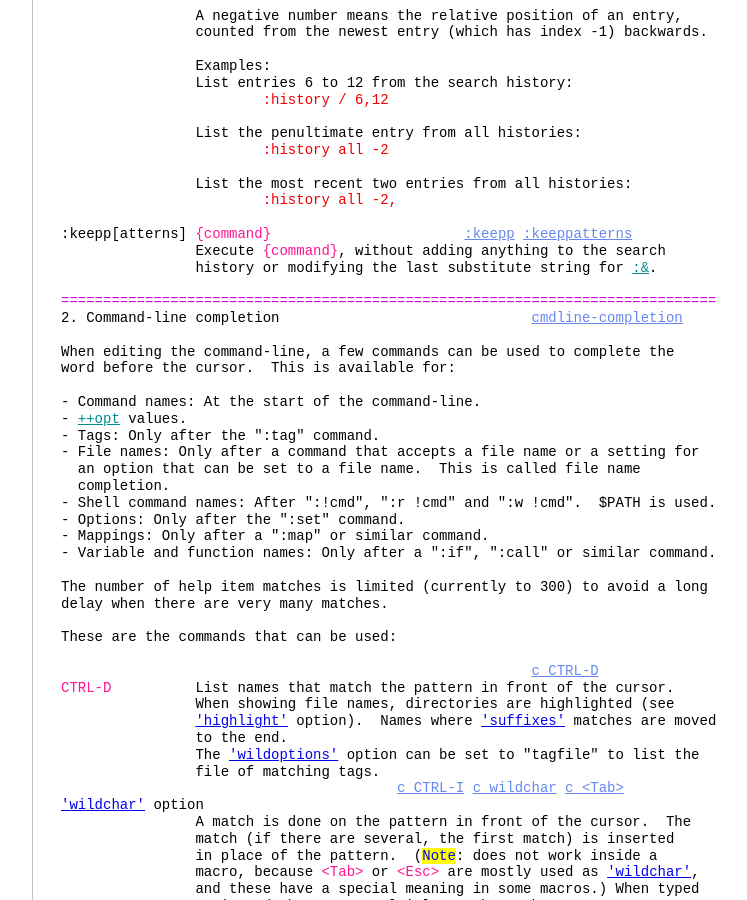
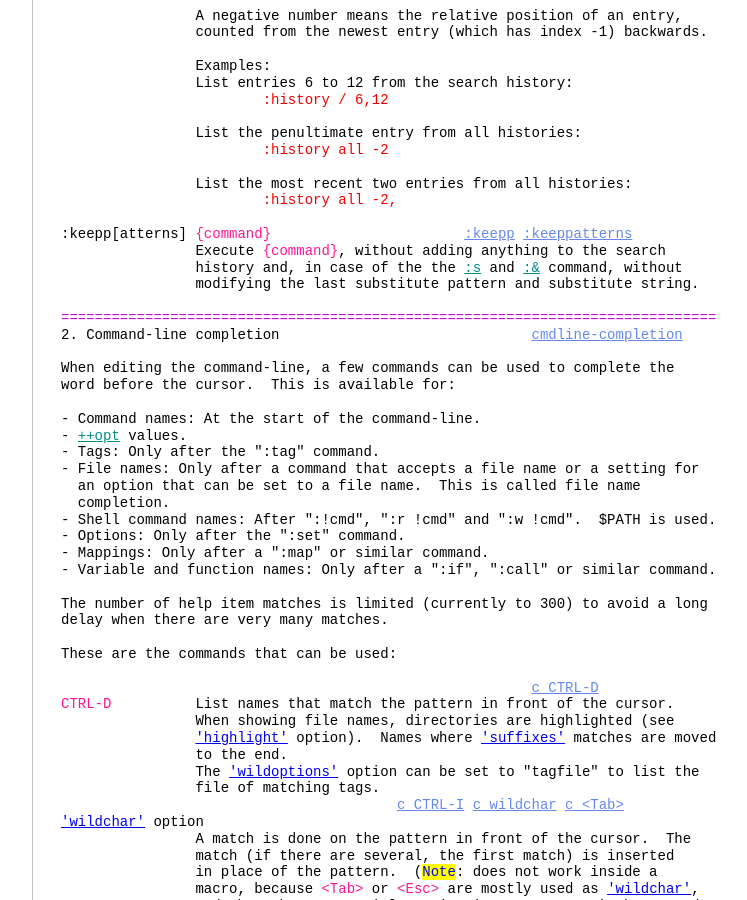
Before and after one commit to vim-jp/vimdoc-en, a Jekyll site: the page built from cmdline.html, in a window 1280 px wide and 900 px high, scrolled down 6343 px. Shown: the whole window, without its empty margins (340-1087 px from the left). Built offline with Jekyll 4.4.1, drawn with Linux system fonts in a browser that asks for light colours; nearby versions of some CDN libraries; comment, search, counter and statistics services are not loaded; some of the changed text lies outside the part shown.

Commit message:
Generated by GitHub workflow 10471724536
https://github.com/vim-jp/vimdoc-en/actions/runs/10471724536

```diff
--- a/cmdline.html
+++ b/cmdline.html
@@ -3,7 +3,7 @@ layout: vimdoc
 helpname: 'cmdline'
 ---
 <div id='vimCodeElement'>
-<a class="Constant" href="cmdline.html" name="cmdline.txt">cmdline.txt</a>&nbsp;&nbsp; For&nbsp;<span class="Identifier">Vim version 9.1.</span>&nbsp;&nbsp;Last change: 2024 Aug 16<br>
+<a class="Constant" href="cmdline.html" name="cmdline.txt">cmdline.txt</a>&nbsp;&nbsp; For&nbsp;<span class="Identifier">Vim version 9.1.</span>&nbsp;&nbsp;Last change: 2024 Aug 19<br>
 <br>
 <br>
 &nbsp;&nbsp;&nbsp;&nbsp;&nbsp;&nbsp;&nbsp;&nbsp;&nbsp;&nbsp;&nbsp;&nbsp;&nbsp;&nbsp;&nbsp;&nbsp;&nbsp;&nbsp;<span class="Identifier">VIM REFERENCE MANUAL&nbsp;&nbsp;&nbsp;&nbsp;by Bram Moolenaar</span><br>
@@ -384,7 +384,8 @@ terminals)<br>
 <br>
 :keepp[atterns]&nbsp;<span class="Special">{command}</span>&nbsp;&nbsp;&nbsp;&nbsp;&nbsp;&nbsp;&nbsp;&nbsp;&nbsp;&nbsp;&nbsp;&nbsp;&nbsp;&nbsp;&nbsp;&nbsp;&nbsp;&nbsp;&nbsp;&nbsp;&nbsp;&nbsp;&nbsp;<a class="Constant" href="cmdline.html#:keepp" name=":keepp">:keepp</a>&nbsp;<a class="Constant" href="cmdline.html#:keeppatterns" name=":keeppatterns">:keeppatterns</a><br>
 &nbsp;&nbsp;&nbsp;&nbsp;&nbsp;&nbsp;&nbsp;&nbsp;&nbsp;&nbsp;&nbsp;&nbsp;&nbsp;&nbsp;&nbsp;&nbsp;Execute&nbsp;<span class="Special">{command}</span>, without adding anything to the search<br>
-&nbsp;&nbsp;&nbsp;&nbsp;&nbsp;&nbsp;&nbsp;&nbsp;&nbsp;&nbsp;&nbsp;&nbsp;&nbsp;&nbsp;&nbsp;&nbsp;history or modifying the last substitute string for&nbsp;<a class="Identifier" href="change.html#:&">:&amp;</a>.<br>
+&nbsp;&nbsp;&nbsp;&nbsp;&nbsp;&nbsp;&nbsp;&nbsp;&nbsp;&nbsp;&nbsp;&nbsp;&nbsp;&nbsp;&nbsp;&nbsp;history and, in case of the the&nbsp;<a class="Identifier" href="change.html#:s">:s</a>&nbsp;and&nbsp;<a class="Identifier" href="change.html#:&">:&amp;</a>&nbsp;command, without<br>
+&nbsp;&nbsp;&nbsp;&nbsp;&nbsp;&nbsp;&nbsp;&nbsp;&nbsp;&nbsp;&nbsp;&nbsp;&nbsp;&nbsp;&nbsp;&nbsp;modifying the last substitute pattern and substitute string.<br>
 <br>
 <span class="PreProc">==============================================================================</span><br>
 2. Command-line completion&nbsp;&nbsp;&nbsp;&nbsp;&nbsp;&nbsp;&nbsp;&nbsp;&nbsp;&nbsp;&nbsp;&nbsp;&nbsp;&nbsp;&nbsp;&nbsp;&nbsp;&nbsp;&nbsp;&nbsp;&nbsp;&nbsp;&nbsp;&nbsp;&nbsp;&nbsp;&nbsp;&nbsp;&nbsp;&nbsp;<a class="Constant" href="cmdline.html#cmdline-completion" name="cmdline-completion">cmdline-completion</a><br>
```
